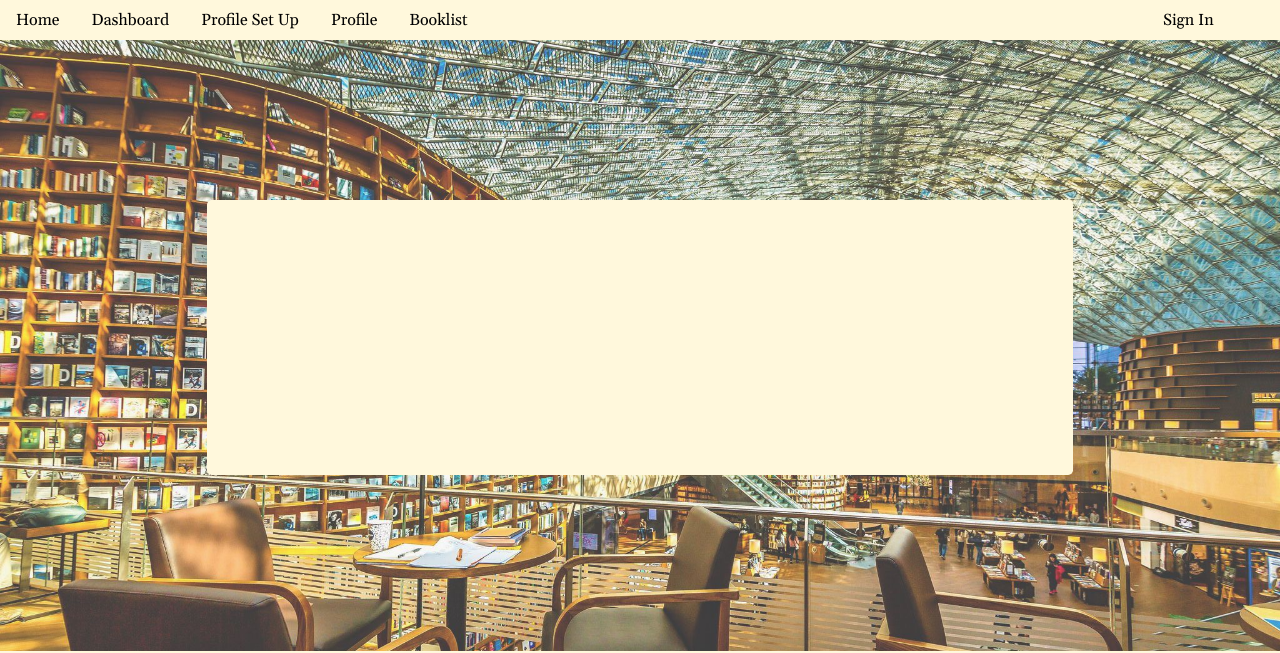
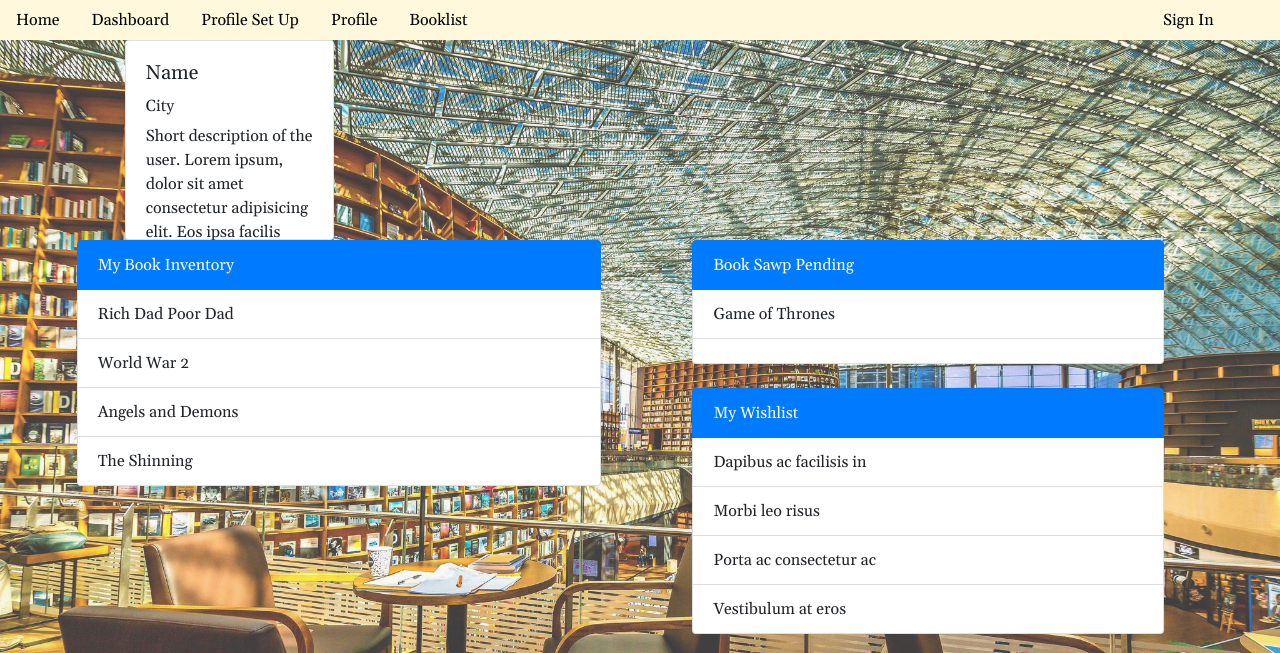
Before and after one commit to SarahJoline/book-swap-app, a website: page client/profile.html in a window 1280 px wide. Shown: the top 653 px of the page. Drawn offline with nearby package versions, Linux system fonts and the light colour scheme.

Commit message:
profile html update

```diff
--- a/client/css/style.css
+++ b/client/css/style.css
@@ -58,6 +58,8 @@
     background-color: cornsilk;
     margin-top: 39vh;
     text-align: center;
+
+
   }
 
   .github {
@@ -103,3 +105,29 @@
     border-color: black;
     border-width: 1px;
   }
+
+  /* user profile page */
+
+
+  #cardA {
+    float: left;
+    margin-right: 10%;
+    height: 200px;
+    width: 40%;
+  }
+
+
+  .column {
+    float: left;
+    width: 40%;
+    margin-left: 7%;
+  }
+
+
+  #userPending {
+    margin-right: 10%;
+}
+
+  #userWishlist {
+    margin-right: 10%;
+  }
--- a/client/profile.html
+++ b/client/profile.html
@@ -36,9 +36,54 @@
     </li>
   </ul>
 
-  <div class="container" id="box">
-    <div class="jumbotron mt-4"></div>
+  <div class="row">
+    <div class="column">
+      <div class="card ml-5" id="cardA">
+        <div class="card-body">
+          <h5 class="card-title">Name</h5>
+          <h6 class="card-author">City</h6>
+          <p class="card-text">Short description of the user. Lorem ipsum, dolor sit amet consectetur adipisicing elit.
+            Eos ipsa facilis fuga, nam possimus dolore maiores tempora! Quaerat praesentium, perferendis assumenda
+            voluptas? </p>
+        </div>
+      </div>
+    </div>
   </div>
+
+  <div class="row">
+    <div class="column">
+      <ul class="list-group" id="userInventory">
+        <li class="list-group-item active">My Book Inventory</li>
+        <li class="list-group-item">Rich Dad Poor Dad</li>
+        <li class="list-group-item">World War 2</li>
+        <li class="list-group-item">Angels and Demons</li>
+        <li class="list-group-item">The Shinning</li>
+      </ul>
+    </div>
+    <div class="column">
+      <ul class="list-group" id="userPending">
+        <li class="list-group-item active">Book Sawp Pending</li>
+        <li class="list-group-item">Game of Thrones</li>
+        <li class="list-group-item"></li>
+
+      </ul>
+      <br>
+      <ul class="list-group" id="userWishlist">
+        <li class="list-group-item active">My Wishlist</li>
+        <li class="list-group-item">Dapibus ac facilisis in</li>
+        <li class="list-group-item">Morbi leo risus</li>
+        <li class="list-group-item">Porta ac consectetur ac</li>
+        <li class="list-group-item">Vestibulum at eros</li>
+      </ul>
+    </div>
+  </div>
+
+
+
+
+
+
+
 
   <footer>
     <img src="./images/GitHub-Mark-32px.png" alt="github logo">
@@ -50,7 +95,7 @@
     integrity="sha256-CSXorXvZcTkaix6Yvo6HppcZGetbYMGWSFlBw8HfCJo=" crossorigin="anonymous"></script>
   <script src="https://cdn.jsdelivr.net/npm/popper.js@1.16.0/dist/umd/popper.min.js"
     integrity="sha384-Q6E9RHvbIyZFJoft+2mJbHaEWldlvI9IOYy5n3zV9zzTtmI3UksdQRVvoxMfooAo" crossorigin="anonymous">
-  </script>
+    </script>
   <!-- Javascript -->
   <script src="./assets/javascript/profile.js"></script>
 </body>
--- a/config/connection.js
+++ b/config/connection.js
@@ -1,6 +1,6 @@
 const Sequelize = require("sequelize");
 
-const sequelize = new Sequelize("bookswap_db", "root", "enter password here", {
+const sequelize = new Sequelize("bookswap_db", "root", "Charlotte1904", {
   host: "localhost",
   port: 3306,
   dialect: "mysql",
```
